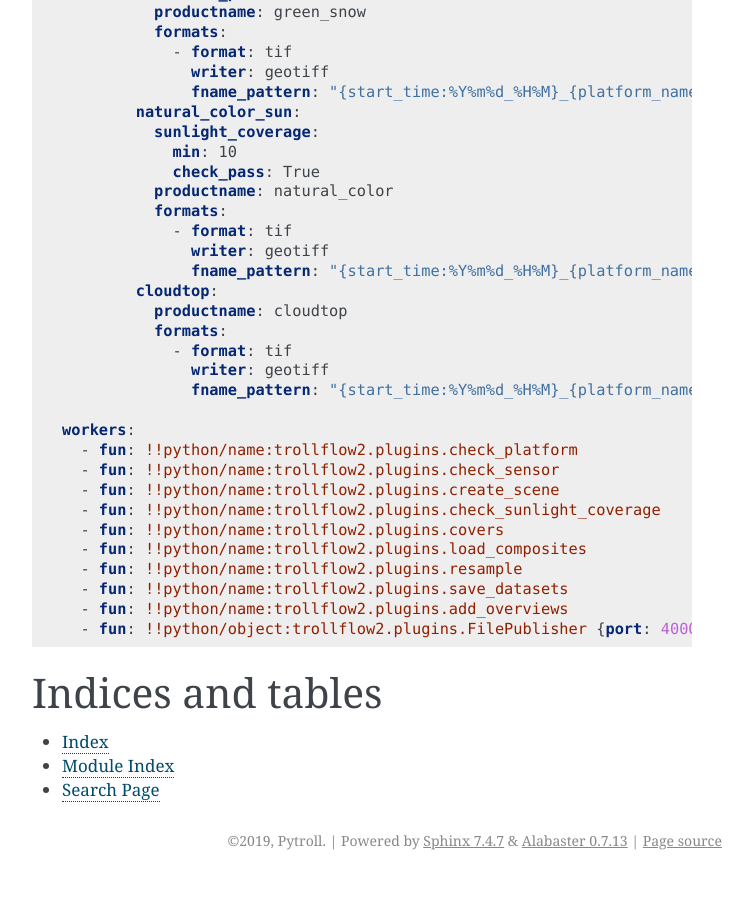
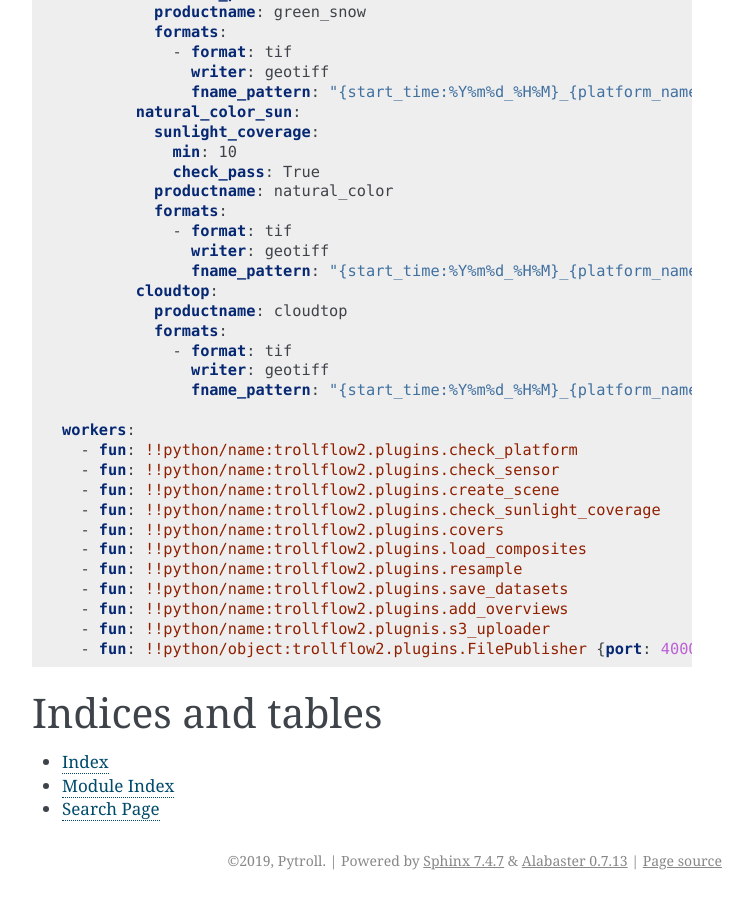
Before and after one commit to pytroll/trollflow2, a Sphinx documentation site: the page built from doc/source/index.rst, in a window 1280 px wide and 900 px high, scrolled down 8812 px. Shown: the whole window, without its empty margins (388-1141 px from the left). Built offline with Sphinx 7.4.7, drawn with Linux system fonts in a browser that asks for light colours.

Commit message:
Add missing S3 plugin from 'workers' section in the example config

```diff
--- a/doc/source/index.rst
+++ b/doc/source/index.rst
@@ -454,6 +454,7 @@
     - fun: !!python/name:trollflow2.plugins.resample
     - fun: !!python/name:trollflow2.plugins.save_datasets
     - fun: !!python/name:trollflow2.plugins.add_overviews
+    - fun: !!python/name:trollflow2.plugnis.s3_uploader
     - fun: !!python/object:trollflow2.plugins.FilePublisher {port: 40004, nameservers: [localhost]}
 
 
```
